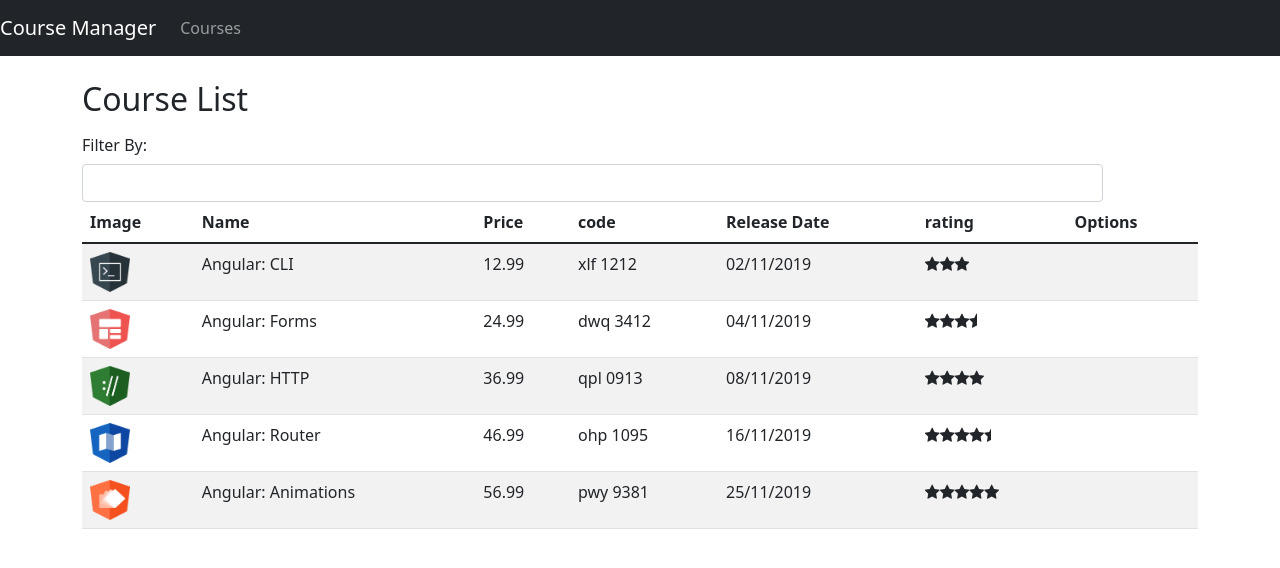
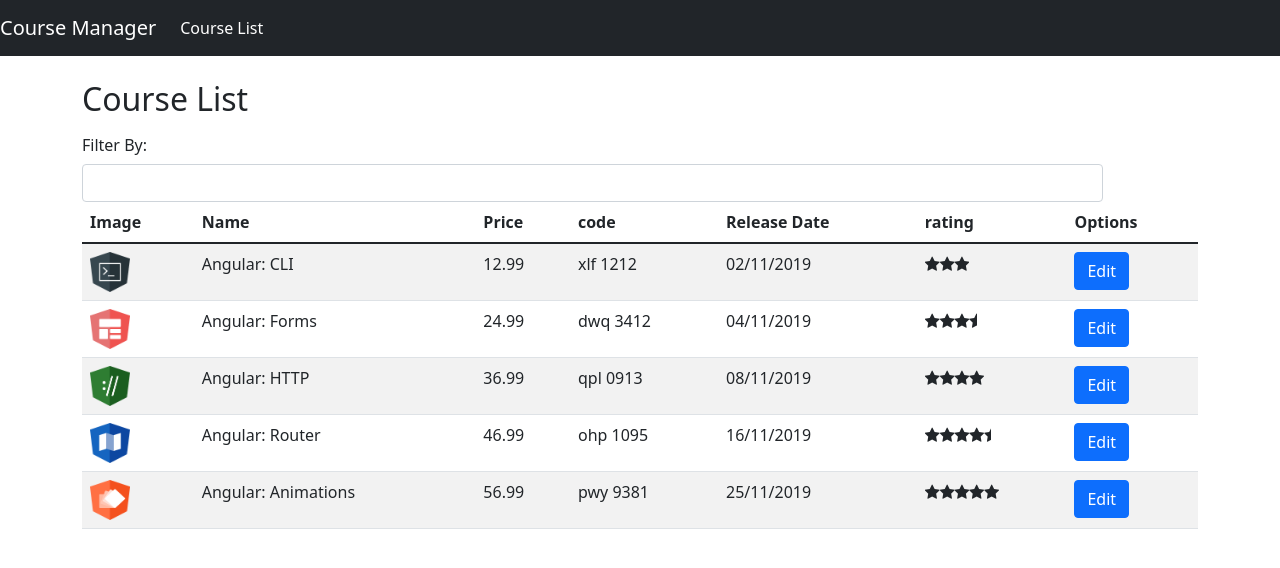
Before and after one commit to samoutinho/course-manager-angular, an Angular app: page /courses in a window 1280 px wide. Shown: the top 568 px of the page. Built offline with nearby package versions, Linux system fonts and the light colour scheme.

Commit message:
Ativando rotas para acessar componentes

```diff
--- a/src/app/app.module.ts
+++ b/src/app/app.module.ts
@@ -1,3 +1,4 @@
+import { CourseInfoComponent } from './courses/course-info.component';
 import { NgModule } from '@angular/core';
 import { FormsModule } from '@angular/forms';
 import { BrowserModule } from '@angular/platform-browser';
@@ -14,6 +15,7 @@
   declarations: [
     AppComponent,
     CourseListComponent,
+    CourseInfoComponent,
     StarComponent,
     ReplacePipe,
     NavBarComponent,
@@ -33,6 +35,10 @@
         component: CourseListComponent,
       },
       {
+        path: 'courses/info/:id',
+        component: CourseInfoComponent,
+      },
+      {
         path: '**',
         component: Error404Component,
       },
--- /dev/null
+++ b/src/app/courses/course-info.component.html
@@ -0,0 +1 @@
+<h2>Course Id = {{ courseId }}</h2>
--- /dev/null
+++ b/src/app/courses/course-info.component.ts
@@ -0,0 +1,15 @@
+import { Component, OnInit } from '@angular/core';
+import { ActivatedRoute } from '@angular/router';
+
+@Component({
+  templateUrl: './course-info.component.html',
+})
+export class CourseInfoComponent implements OnInit {
+  courseId: number = 0;
+
+  constructor(private activatedRoute: ActivatedRoute) {}
+
+  ngOnInit(): void {
+    this.courseId = Number(this.activatedRoute.snapshot.paramMap.get('id'));
+  }
+}
--- a/src/app/courses/course-list.component.html
+++ b/src/app/courses/course-list.component.html
@@ -36,7 +36,11 @@
       <td>
         <app-star [rating]="course.rating"></app-star>
       </td>
-      <td></td>
+      <td>
+        <a [routerLink]="['/courses/info', course.id]" class="btn btn-primary"
+          >Edit</a
+        >
+      </td>
     </tr>
   </tbody>
 </table>
--- a/src/app/nav-bar/nav-bar.component.html
+++ b/src/app/nav-bar/nav-bar.component.html
@@ -1,5 +1,5 @@
 <nav class="navbar navbar-expand-lg navbar-dark bg-dark">
-  <a href="#" class="navbar-brand">Course Manager</a>
+  <a [routerLink]="['/courses']" class="navbar-brand">Course Manager</a>
 
   <button
     class="navbar-toggler"
@@ -16,7 +16,7 @@
   <div class="collapse navbar-collapse" id="navbarSupportedContent">
     <ul class="navbar-nav mr-auto">
       <li class="nav-item">
-        <a href="#" class="nav-link">Courses</a>
+        <a [routerLink]="['/courses']" routerLinkActive='active' class="nav-link">Course List</a>
       </li>
     </ul>
   </div>
```
